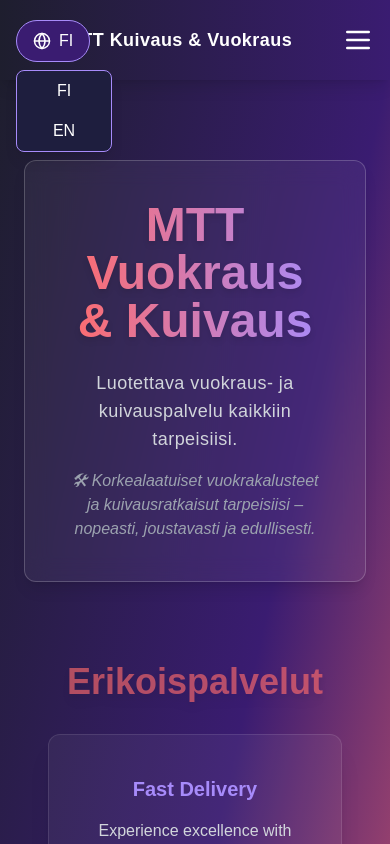
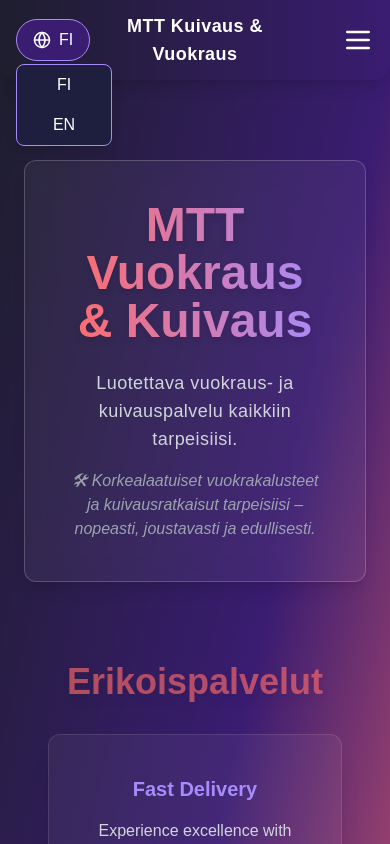
Before and after one commit to omarpx/MTT-website, a Next.js app: page / in a window 390 px wide. Both pictures are taken after a click on the button "FI". Shown: the top 844 px of the page. Built offline with nearby package versions, Linux system fonts and the light colour scheme.

Commit message:
no overlaps

```diff
--- a/components/Navbar.tsx
+++ b/components/Navbar.tsx
@@ -53,20 +53,44 @@ const Navbar = () => {
   };
 
   return (
-    <nav className="fixed top-0 left-0 w-full h-20 bg-gradient-to-r from-[#1E1E2E] to-[#3A1C71] shadow-lg z-50 px-4 md:px-8 flex items-center">
+    <nav className="fixed top-0 left-0 w-full h-20 bg-gradient-to-r from-[#1E1E2E] to-[#3A1C71] shadow-lg z-50 flex items-center justify-between px-4 md:px-8 rounded-b-2xl">
 
-      {/* Logo (Left on Desktop, Center on Mobile) */}
-      <div className="flex-1 flex md:justify-start justify-center">
+      {/* Language Menu (Left Side on Mobile) */}
+      <div className="md:hidden">
         <button
-          onClick={handleLogoClick}
-          className="text-lg md:text-xl font-extrabold text-white tracking-wide hover:text-[#A78BFA] transition duration-300"
+          onClick={toggleDropdown}
+          className="text-white flex items-center gap-2 px-4 py-2 bg-[#3A1C71] rounded-full border border-[#A78BFA] transition duration-300 hover:bg-[#4B267B]"
         >
-          MTT Kuivaus & Vuokraus
+          <Globe size={18} />
+          {language === "fi" ? "FI" : "EN"}
         </button>
+
+        <AnimatePresence>
+          {isDropdownOpen && (
+            <motion.div
+              initial={{ opacity: 0, scale: 0.95 }}
+              animate={{ opacity: 1, scale: 1 }}
+              exit={{ opacity: 0, scale: 0.95 }}
+              transition={{ duration: 0.3 }}
+              className="absolute left-4 top-16 w-24 bg-[#1E1E3E] shadow-lg rounded-lg border border-[#A78BFA] z-20"
+            >
+              <button onClick={() => handleLanguageChange("fi")} className="w-full px-4 py-2 text-white hover:bg-[#4B267B]">FI</button>
+              <button onClick={() => handleLanguageChange("en")} className="w-full px-4 py-2 text-white hover:bg-[#4B267B]">EN</button>
+            </motion.div>
+          )}
+        </AnimatePresence>
       </div>
 
-      {/* Desktop Navigation (Centered) */}
-      <div className="hidden md:flex flex-1 justify-center space-x-6 lg:space-x-10">
+      {/* Centered Logo (Desktop & Mobile) */}
+      <button
+        onClick={handleLogoClick}
+        className="text-lg md:text-xl font-extrabold text-white tracking-wide hover:text-[#A78BFA] transition duration-300 absolute left-1/2 transform -translate-x-1/2 md:relative md:left-0 md:translate-x-0"
+      >
+        MTT Kuivaus & Vuokraus
+      </button>
+
+      {/* Desktop Navigation (Restored & Centered) */}
+      <div className="hidden md:flex flex-1 justify-center items-center md:space-x-6 lg:space-x-10">
         {Object.keys(translations.fi).map((item) => (
           <Link
             key={item}
@@ -78,8 +102,8 @@ const Navbar = () => {
         ))}
       </div>
 
-      {/* Desktop Language Toggle (Right Side) */}
-      <div className="hidden md:flex flex-1 justify-end">
+      {/* Desktop Language Toggle */}
+      <div className="hidden md:flex relative language-dropdown">
         <button onClick={toggleDropdown} className="text-white flex items-center gap-2 px-5 py-2 bg-[#1E1E3E] rounded-full border border-[#A78BFA] hover:bg-[#3A1C71] transition duration-300">
           <Globe size={18} />
           {language === "fi" ? "FI" : "EN"}
@@ -117,11 +141,6 @@ const Navbar = () => {
             transition={{ duration: 0.3 }}
             className="fixed top-0 right-0 w-4/5 h-full bg-[#2E1A47] shadow-lg flex flex-col items-center justify-center space-y-8 md:hidden menu-container z-50 p-6 rounded-l-2xl"
           >
-            {/* Close Button Inside Menu */}
-            <button onClick={toggleMenu} className="absolute top-6 right-6 text-white">
-              <X size={32} />
-            </button>
-
             {Object.keys(translations.fi).map((item) => (
               <Link key={item} href={`/${item}`} className="text-xl font-semibold text-white transition duration-300 hover:text-[#A78BFA]" onClick={toggleMenu}>
                 {translations[language][item as keyof typeof translations.fi]}
@@ -130,33 +149,6 @@ const Navbar = () => {
           </motion.div>
         )}
       </AnimatePresence>
-
-      {/* Mobile Language Toggle (Left Side) */}
-      <div className="md:hidden absolute top-5 left-4 z-50">
-        <button
-          onClick={toggleDropdown}
-          className="text-white flex items-center gap-2 px-4 py-2 bg-[#3A1C71] rounded-full border border-[#A78BFA] transition duration-300 hover:bg-[#4B267B]"
-        >
-          <Globe size={18} />
-          {language === "fi" ? "FI" : "EN"}
-        </button>
-
-        <AnimatePresence>
-          {isDropdownOpen && (
-            <motion.div
-              initial={{ opacity: 0, scale: 0.95 }}
-              animate={{ opacity: 1, scale: 1 }}
-              exit={{ opacity: 0, scale: 0.95 }}
-              transition={{ duration: 0.3 }}
-              className="absolute left-0 mt-2 w-24 bg-[#1E1E3E] shadow-lg rounded-lg border border-[#A78BFA] z-20"
-            >
-              <button onClick={() => handleLanguageChange("fi")} className="w-full px-4 py-2 text-white hover:bg-[#4B267B]">FI</button>
-              <button onClick={() => handleLanguageChange("en")} className="w-full px-4 py-2 text-white hover:bg-[#4B267B]">EN</button>
-            </motion.div>
-          )}
-        </AnimatePresence>
-      </div>
-
     </nav>
   );
 };
```
